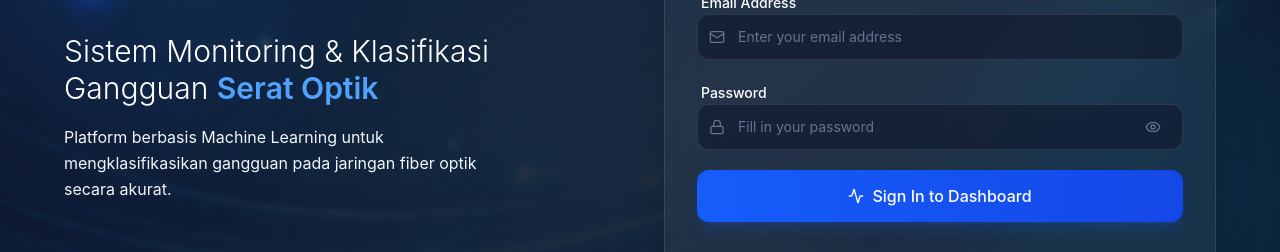
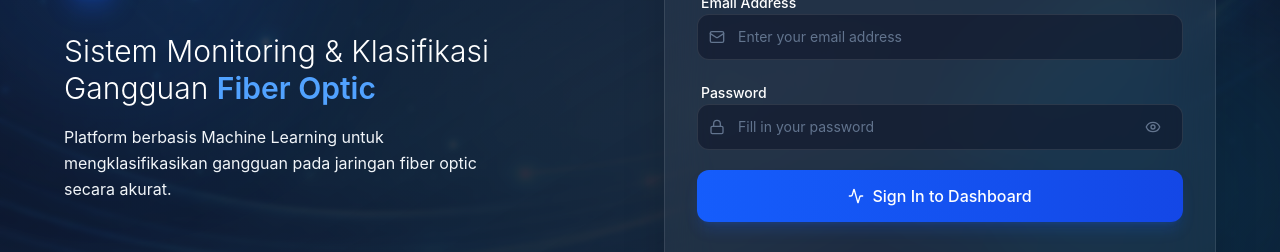
Before and after one commit to shanzanyl/optim, a React (Vite) app in the folder frontend/: page / in a window 1280 px wide. Shown: the part 335-587 px from the top of the page. Built offline with nearby package versions, Linux system fonts and the light colour scheme; no server answers; what chartjs-plugin-zoom would draw is missing.

Commit message:
Add Dashboard Classification History + simplify chart

```diff
--- a/frontend/src/components/Overview.tsx
+++ b/frontend/src/components/Overview.tsx
@@ -122,12 +122,12 @@ const Overview = ({ onLogin }: OverviewProps) => {
     <h2 className="text-lg md:text-3xl font-light leading-tight mb-2 md:mb-4 text-white text-center md:text-left">
       Sistem Monitoring & Klasifikasi
       <br />
-      Gangguan <span className="font-semibold text-blue-400">Serat Optik</span>
+      Gangguan <span className="font-semibold text-blue-400">Fiber Optic</span>
     </h2>
 
     <p className="text-slate-100 text-sm md:text-base leading-relaxed max-w-md text-center md:text-left mx-auto md:mx-0">
       Platform berbasis Machine Learning untuk mengklasifikasikan
-      gangguan pada jaringan fiber optik secara akurat.
+      gangguan pada jaringan fiber optic secara akurat.
     </p>
   </div>
 </div>
```
